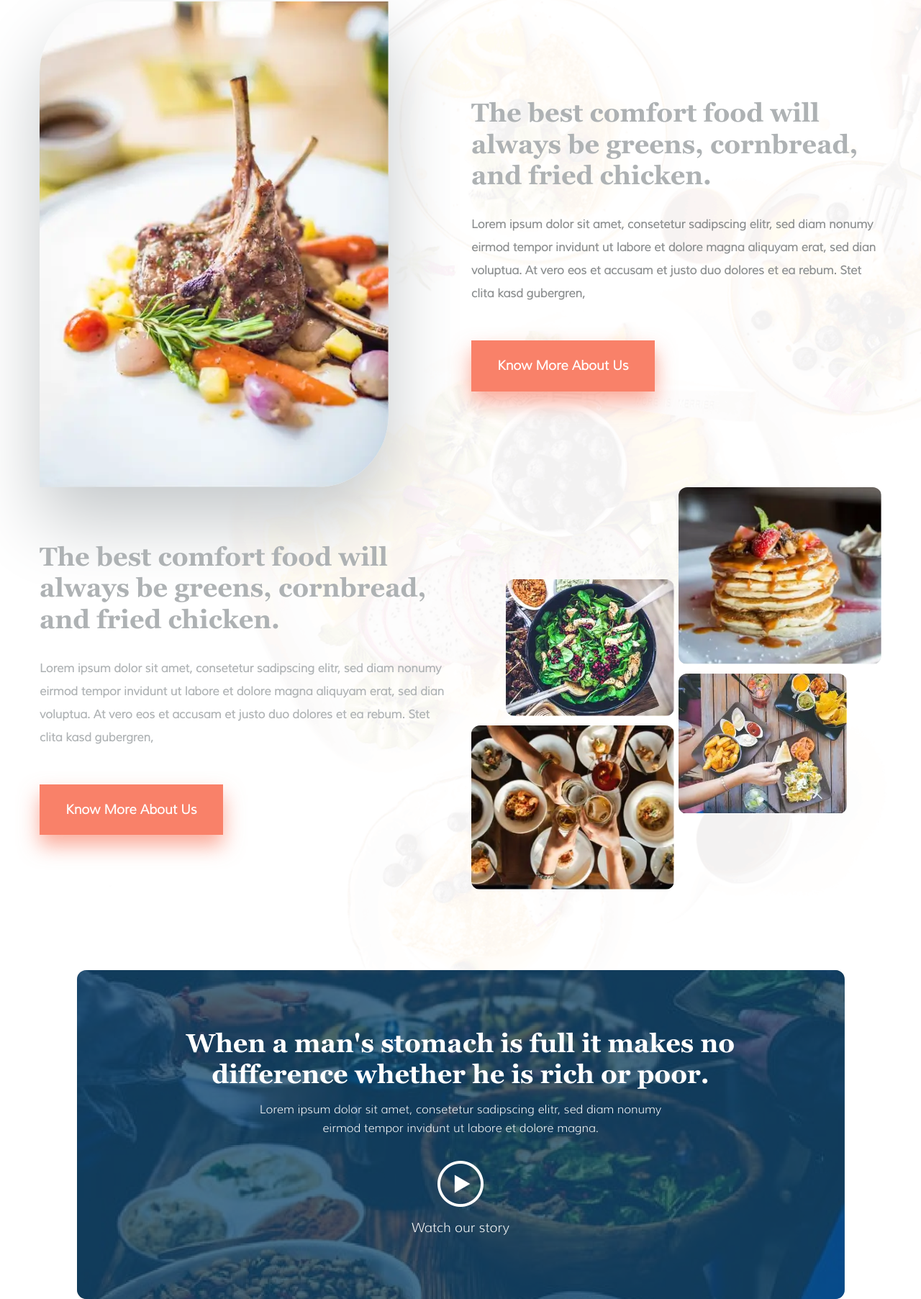
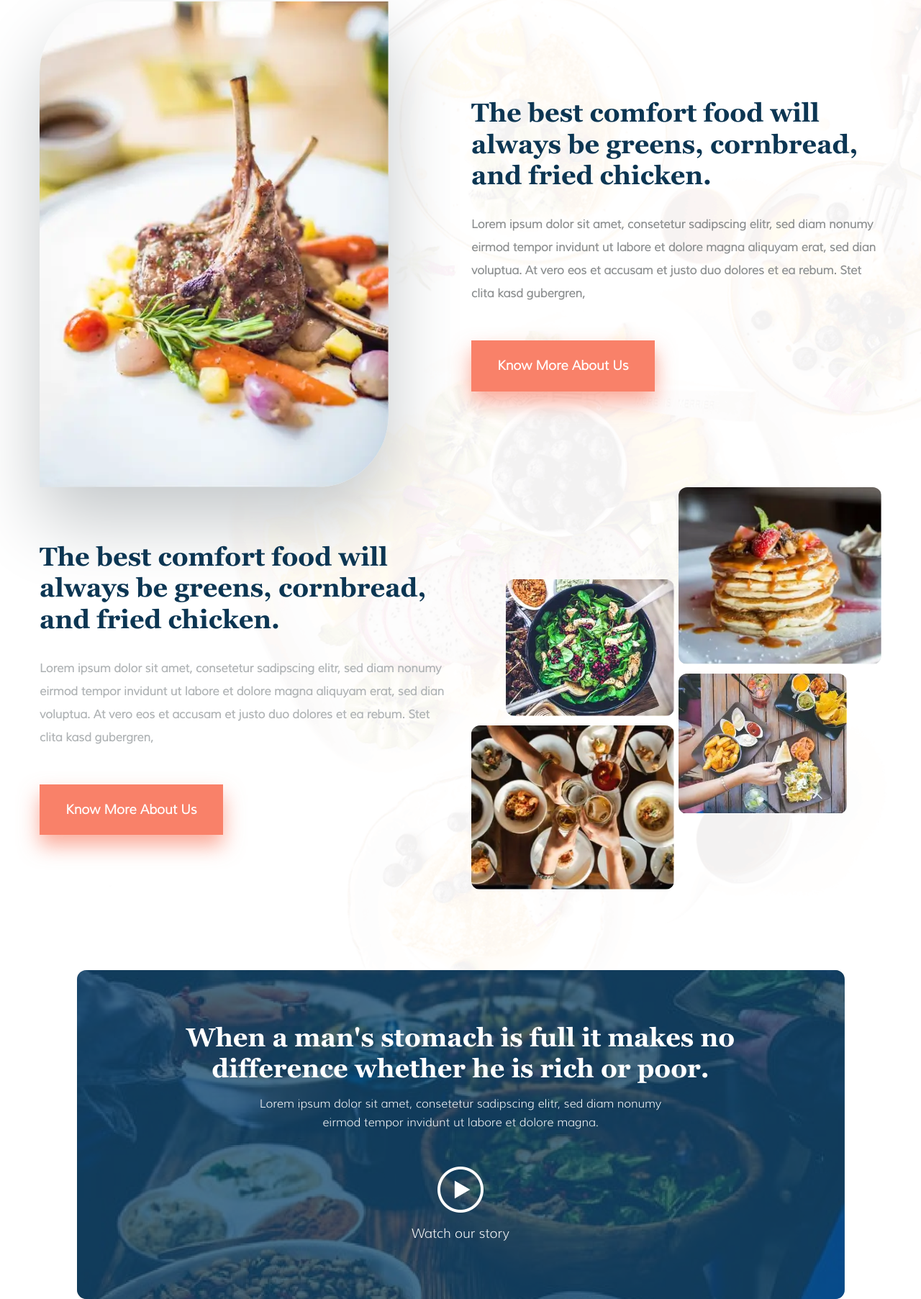
Before and after one commit to FED200/Victoria, a website: page index.html in a window 1280 px wide. Shown: the part 892-2697 px from the top of the page at 72% size. Drawn offline with nearby package versions, Linux system fonts and the light colour scheme; files whose address does not match are found by name.

Commit message:
about-block heading updated

```diff
--- a/assets/js/main.js
+++ b/assets/js/main.js
@@ -42,7 +42,7 @@ $(document).ready(function () {
     slidesToShow: 4,
     slidesToScroll: 1,
     arrows: true,
-    centerMode: true,
+    // centerMode: true,
     infinite: true,
     responsive: [{
         breakpoint: 992,
--- a/index.html
+++ b/index.html
@@ -82,7 +82,7 @@
 						</div>
 						<div class="col-lg-6">
 							<div class="block-title mb-lg-2 mb-1">
-								<h2>The best comfort food will always be greens, cornbread, and fried chicken.</h2>
+								<h2 class="heading-secondary">The best comfort food will always be greens, cornbread, and fried chicken.</h2>
 							</div> <!-- / .block-title -->
 							<div class="content">
 								<p>Lorem ipsum dolor sit amet, consetetur sadipscing elitr, sed diam nonumy eirmod
@@ -130,7 +130,7 @@
 							</div>
 							<div class="col-lg-6 align-self-center">
 								<div class="block-title mb-lg-2 mb-1">
-									<h2>The best comfort food will always be greens, cornbread, and fried chicken.</h2>
+									<h2 class="heading-secondary">The best comfort food will always be greens, cornbread, and fried chicken.</h2>
 								</div> <!-- / .block-title -->
 								<div class="content">
 									<p>Lorem ipsum dolor sit amet, consetetur sadipscing elitr, sed diam nonumy eirmod
@@ -299,7 +299,7 @@
 
 			<section class="recipe pt-xl-6 pt-lg-4 pt-sm-3 pt-2">
 				<div class="block-title text-center mb-xl-3 mb-2">
-					<h2>Our Popular Recipes</h2>
+					<h2 class="heading-secondary">Our Popular Recipes</h2>
 				</div>
 				<div class="slick-slider slick-no-dots">
 					<div class="slide-item">
--- a/sass/utils/_ss-helpers.scss
+++ b/sass/utils/_ss-helpers.scss
@@ -74,10 +74,6 @@ ol {
 	}
 }
 
-p:last-of-type {
-	margin-bottom: 0;
-}
-
 .gutter-sm {
 	margin-left: -3px;
 	margin-right: -3px;
```
Also changed, not shown: style.css, 1 other file.
